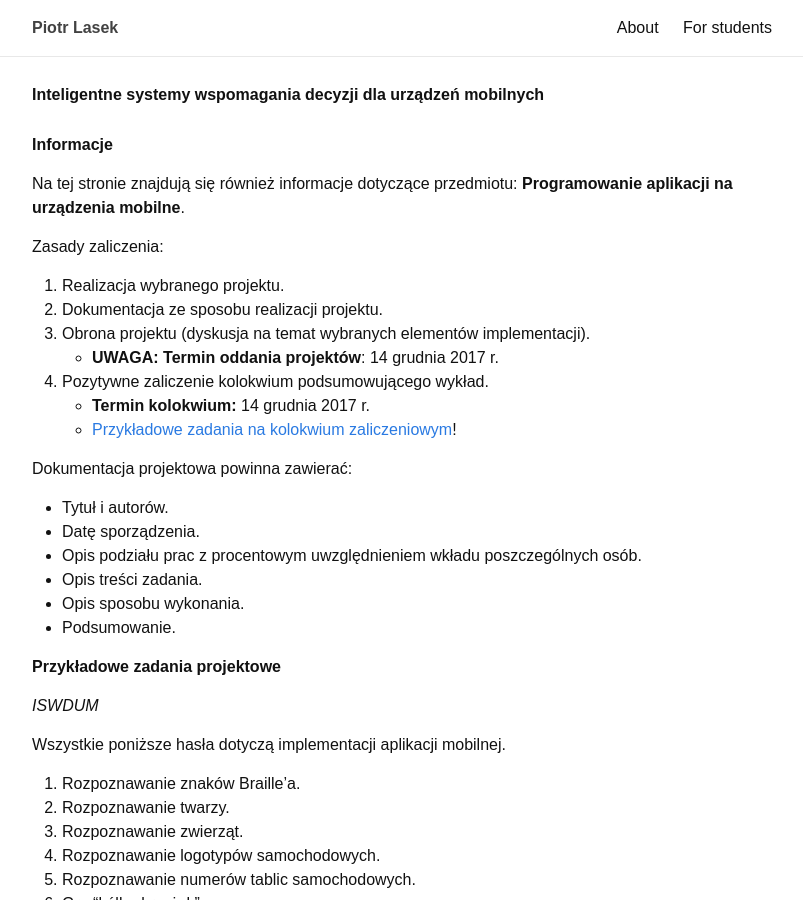
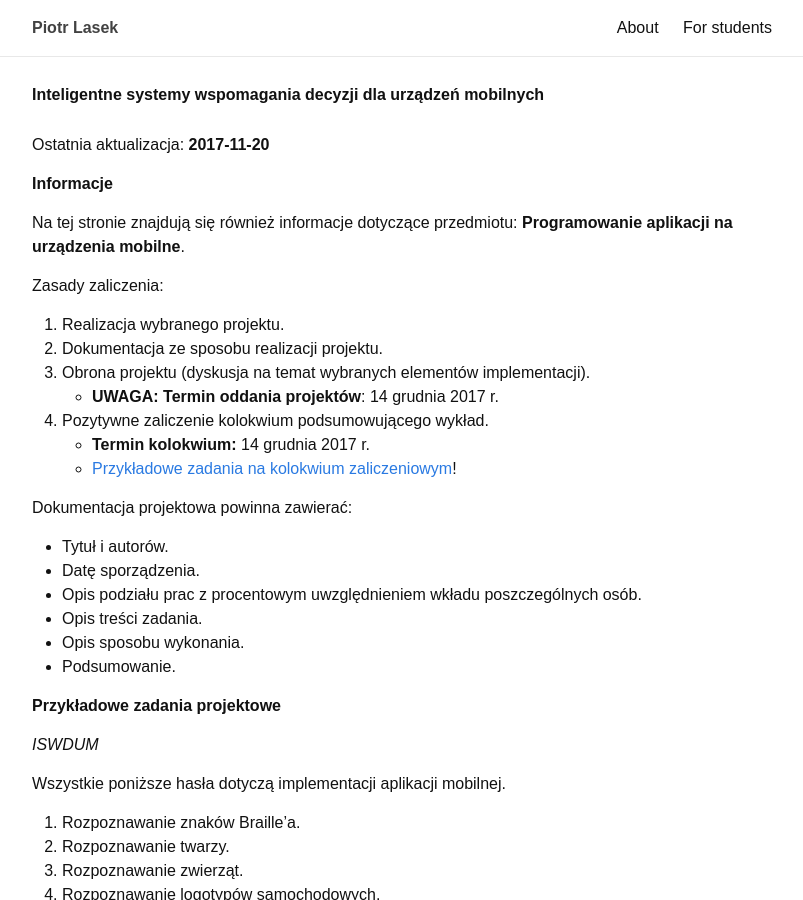
Before and after one commit to piotrlasek/piotrlasek.github.io, a Jekyll site: the page built from for-students/iswddum2016.md, in a window 1280 px wide and 900 px high. Shown: the whole window, without its empty margins (238-1041 px from the left). Built offline with Jekyll 4.4.1, drawn with Linux system fonts in a browser that asks for light colours.

Commit message:
Update iswddum2016.md

```diff
--- a/for-students/iswddum2016.md
+++ b/for-students/iswddum2016.md
@@ -4,6 +4,8 @@ title: Inteligentne systemy wspomagania decyzji dla urządzeń mobilnych
 permalink: /for-students/iswddum
 exclude: true
 ---
+
+Ostatnia aktualizacja: **2017-11-20**
 
 # Informacje
 
```
